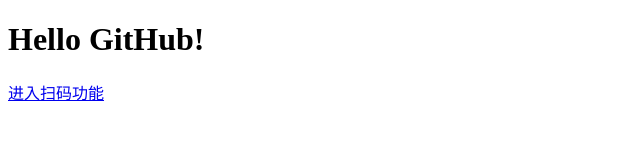
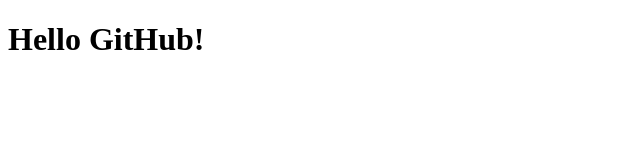
Before and after one commit to majunan/qr-scanner, a plain HTML site: page index.html in a window 1280 px wide. Shown: the whole page, without its empty margins (0-640 px from the left). Drawn offline with Linux system fonts and the light colour scheme.

Commit message:
Update index.html

```diff
--- a/index.html
+++ b/index.html
@@ -5,6 +5,5 @@
 </head>
 <body>
     <h1>Hello GitHub!</h1>
-    <a href="層架狀態記錄.html">进入扫码功能</a>
-</body>
+   </body>
 </html>
```
